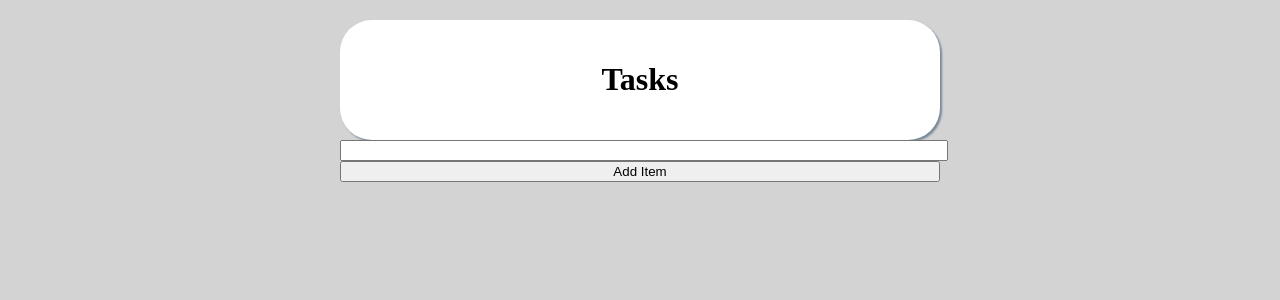
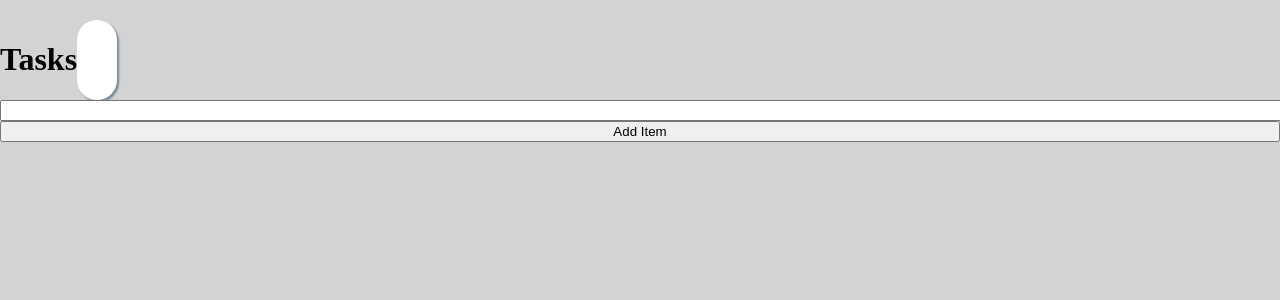
Before and after one commit to lazarus432/php-todo2.0, a PHP site: page / in a window 1280 px wide. Shown: the top 300 px of the page. Run offline with PHP 8.4, Linux system fonts and the light colour scheme; data that the repository does not hold is empty.

Commit message:
style: formatting; no code change.

```diff
--- a/style.css
+++ b/style.css
@@ -1,17 +1,16 @@
 body {
     background-color: lightgray;
-    width: 100%;
-    max-width: 600px;
     margin: 20px auto;
 }
 .container {
+    display: flex;
+    width: 100%;
+}
+.tasks {
     background-color: white;
     padding: 20px;
     border-radius: 2em;
     box-shadow: 2px 2px 2px lightslategray;
-}
-.tasks {
-    text-align: center;
 }
 ul {
     -webkit-padding-start: 0;
```
